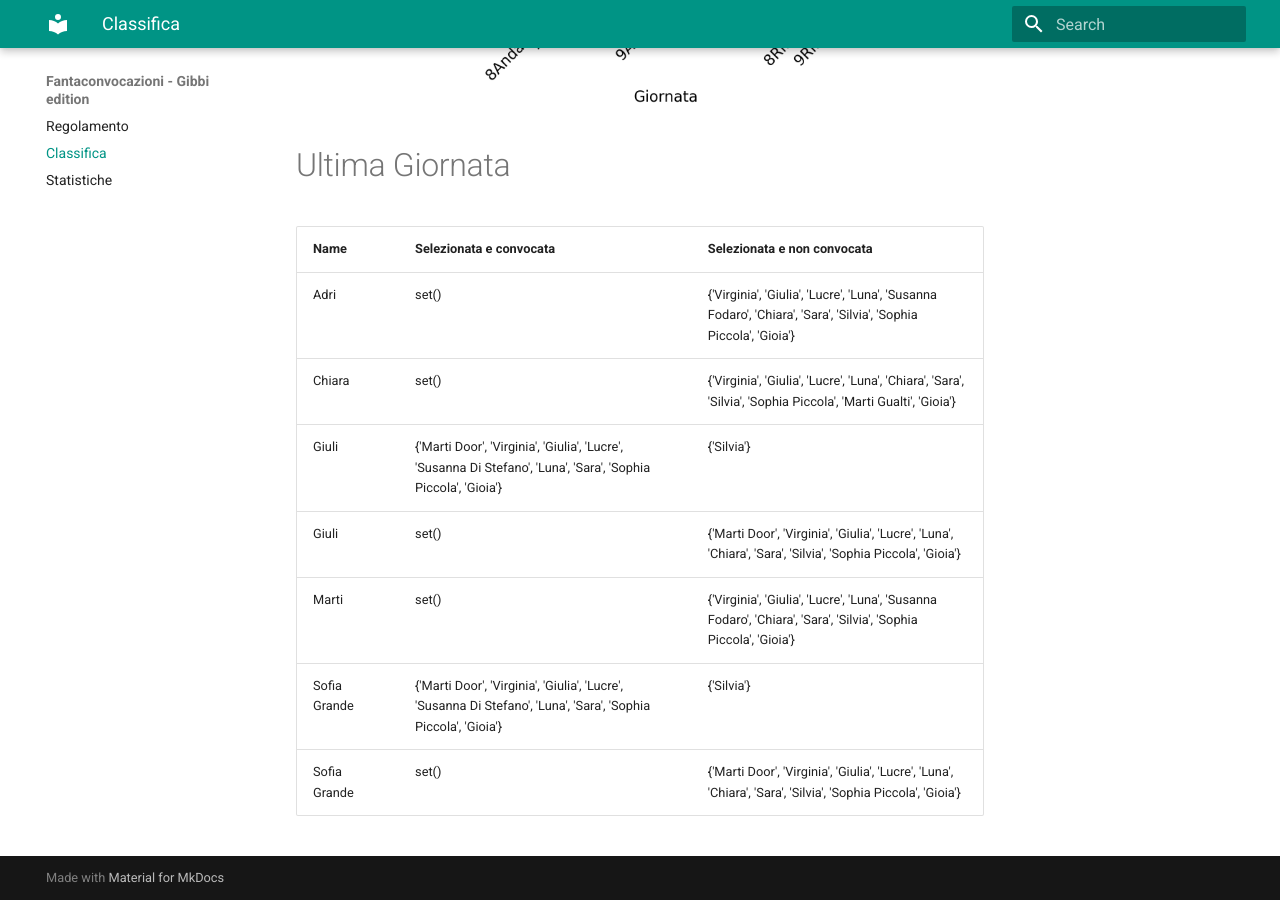
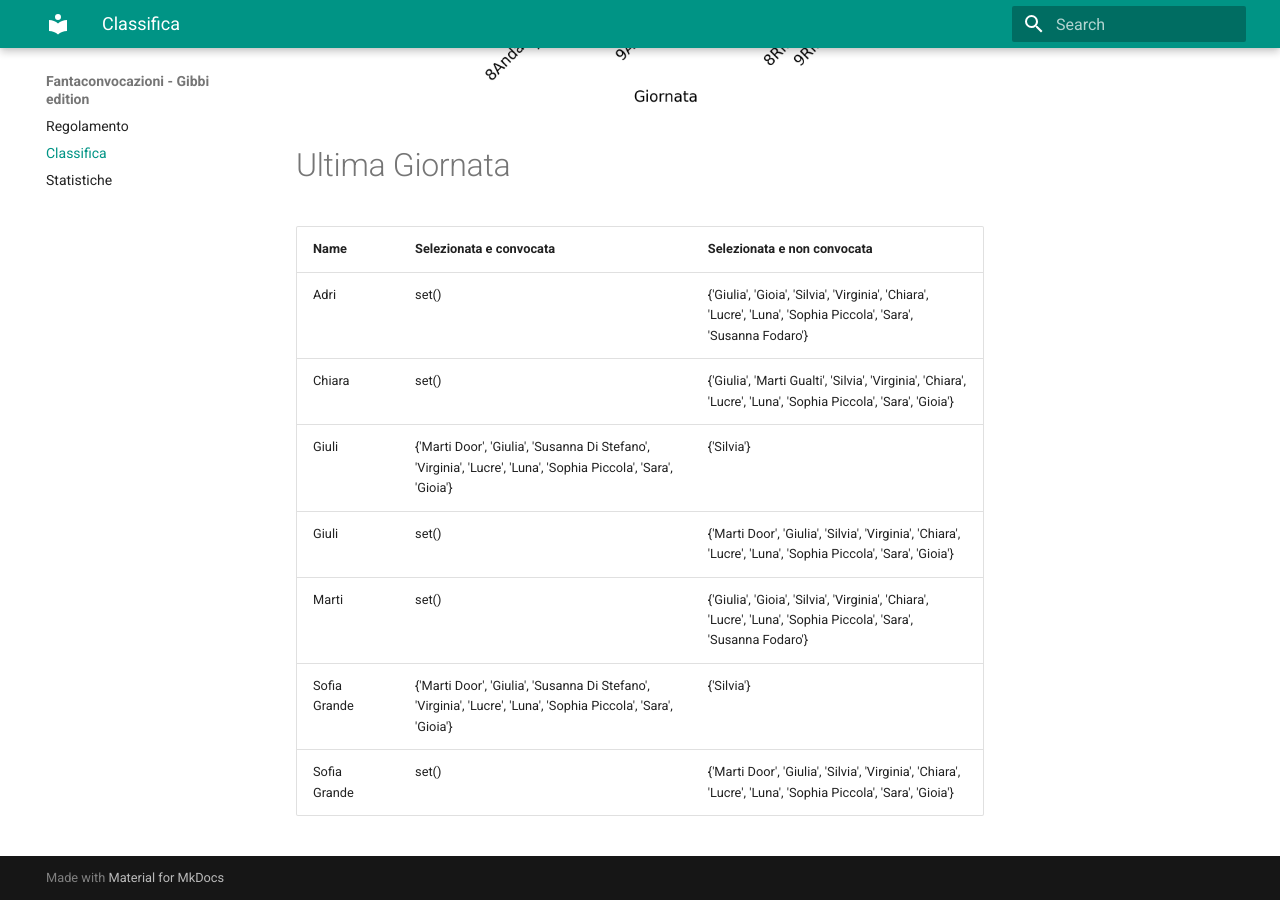
Before and after one commit to martinig94/fantagibbi, an MkDocs documentation site: the page built from docs/Classifica.md, in a window 1280 px wide and 900 px high, scrolled down 1003 px. Built offline with MkDocs 1.6.1 and Material for MkDocs 9.7.7, drawn with Linux system fonts in a browser that asks for light colours.

Commit message:
Auto-update from main.py

```diff
--- a/docs/Classifica.md
+++ b/docs/Classifica.md
@@ -18,11 +18,11 @@
 <!-- START_TABLE CORRECT -->
 | Name         | Selezionata e convocata                                                                                        | Selezionata e non convocata                                                                                      |
 |:-------------|:---------------------------------------------------------------------------------------------------------------|:-----------------------------------------------------------------------------------------------------------------|
-| Adri         | set()                                                                                                          | {'Virginia', 'Giulia', 'Lucre', 'Luna', 'Susanna Fodaro', 'Chiara', 'Sara', 'Silvia', 'Sophia Piccola', 'Gioia'} |
-| Chiara       | set()                                                                                                          | {'Virginia', 'Giulia', 'Lucre', 'Luna', 'Chiara', 'Sara', 'Silvia', 'Sophia Piccola', 'Marti Gualti', 'Gioia'}   |
-| Giuli        | {'Marti Door', 'Virginia', 'Giulia', 'Lucre', 'Susanna Di Stefano', 'Luna', 'Sara', 'Sophia Piccola', 'Gioia'} | {'Silvia'}                                                                                                       |
-| Giuli        | set()                                                                                                          | {'Marti Door', 'Virginia', 'Giulia', 'Lucre', 'Luna', 'Chiara', 'Sara', 'Silvia', 'Sophia Piccola', 'Gioia'}     |
-| Marti        | set()                                                                                                          | {'Virginia', 'Giulia', 'Lucre', 'Luna', 'Susanna Fodaro', 'Chiara', 'Sara', 'Silvia', 'Sophia Piccola', 'Gioia'} |
-| Sofia Grande | {'Marti Door', 'Virginia', 'Giulia', 'Lucre', 'Susanna Di Stefano', 'Luna', 'Sara', 'Sophia Piccola', 'Gioia'} | {'Silvia'}                                                                                                       |
-| Sofia Grande | set()                                                                                                          | {'Marti Door', 'Virginia', 'Giulia', 'Lucre', 'Luna', 'Chiara', 'Sara', 'Silvia', 'Sophia Piccola', 'Gioia'}     |
+| Adri         | set()                                                                                                          | {'Giulia', 'Gioia', 'Silvia', 'Virginia', 'Chiara', 'Lucre', 'Luna', 'Sophia Piccola', 'Sara', 'Susanna Fodaro'} |
+| Chiara       | set()                                                                                                          | {'Giulia', 'Marti Gualti', 'Silvia', 'Virginia', 'Chiara', 'Lucre', 'Luna', 'Sophia Piccola', 'Sara', 'Gioia'}   |
+| Giuli        | {'Marti Door', 'Giulia', 'Susanna Di Stefano', 'Virginia', 'Lucre', 'Luna', 'Sophia Piccola', 'Sara', 'Gioia'} | {'Silvia'}                                                                                                       |
+| Giuli        | set()                                                                                                          | {'Marti Door', 'Giulia', 'Silvia', 'Virginia', 'Chiara', 'Lucre', 'Luna', 'Sophia Piccola', 'Sara', 'Gioia'}     |
+| Marti        | set()                                                                                                          | {'Giulia', 'Gioia', 'Silvia', 'Virginia', 'Chiara', 'Lucre', 'Luna', 'Sophia Piccola', 'Sara', 'Susanna Fodaro'} |
+| Sofia Grande | {'Marti Door', 'Giulia', 'Susanna Di Stefano', 'Virginia', 'Lucre', 'Luna', 'Sophia Piccola', 'Sara', 'Gioia'} | {'Silvia'}                                                                                                       |
+| Sofia Grande | set()                                                                                                          | {'Marti Door', 'Giulia', 'Silvia', 'Virginia', 'Chiara', 'Lucre', 'Luna', 'Sophia Piccola', 'Sara', 'Gioia'}     |
 <!-- END_TABLE CORRECT -->
```
